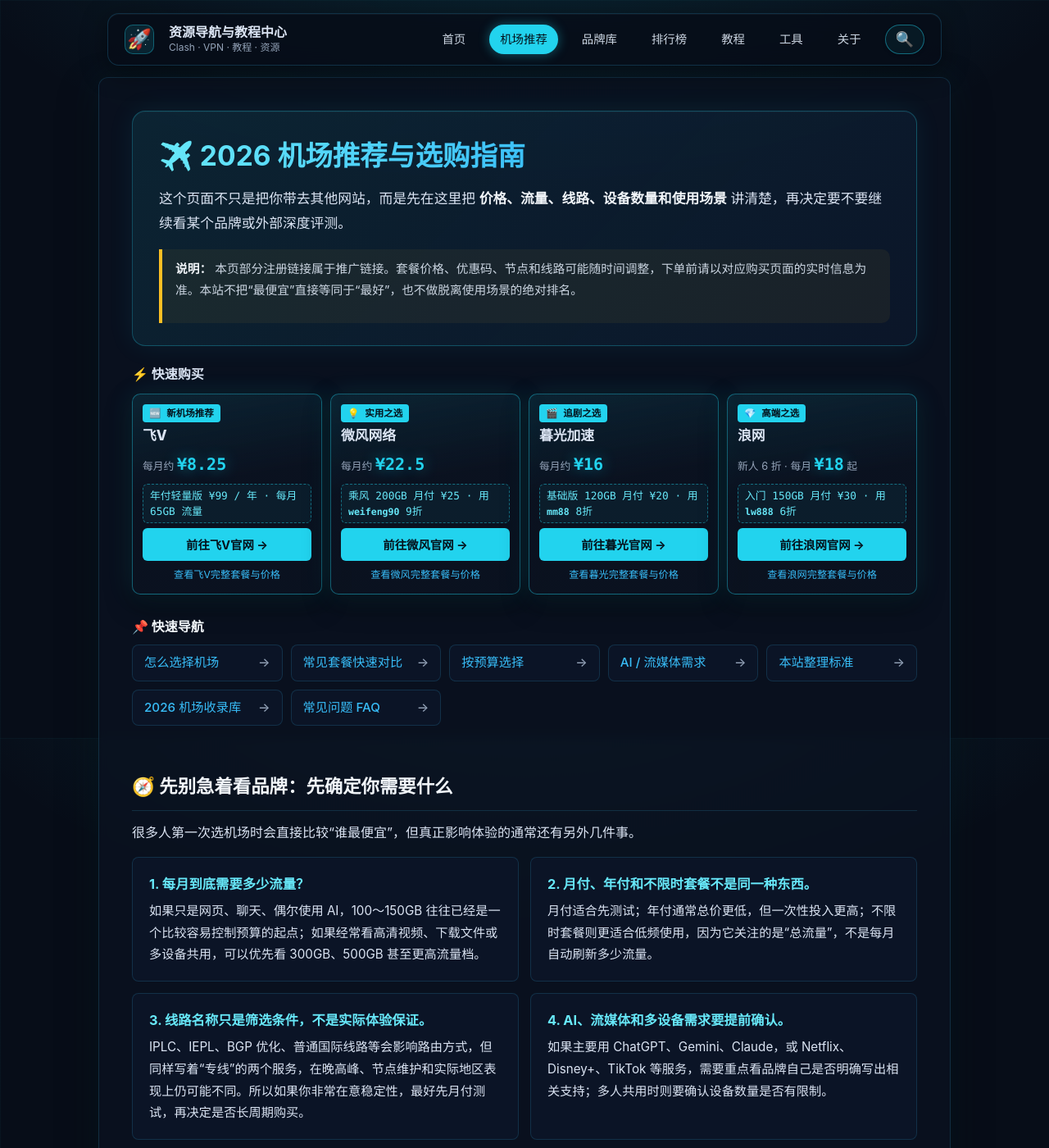
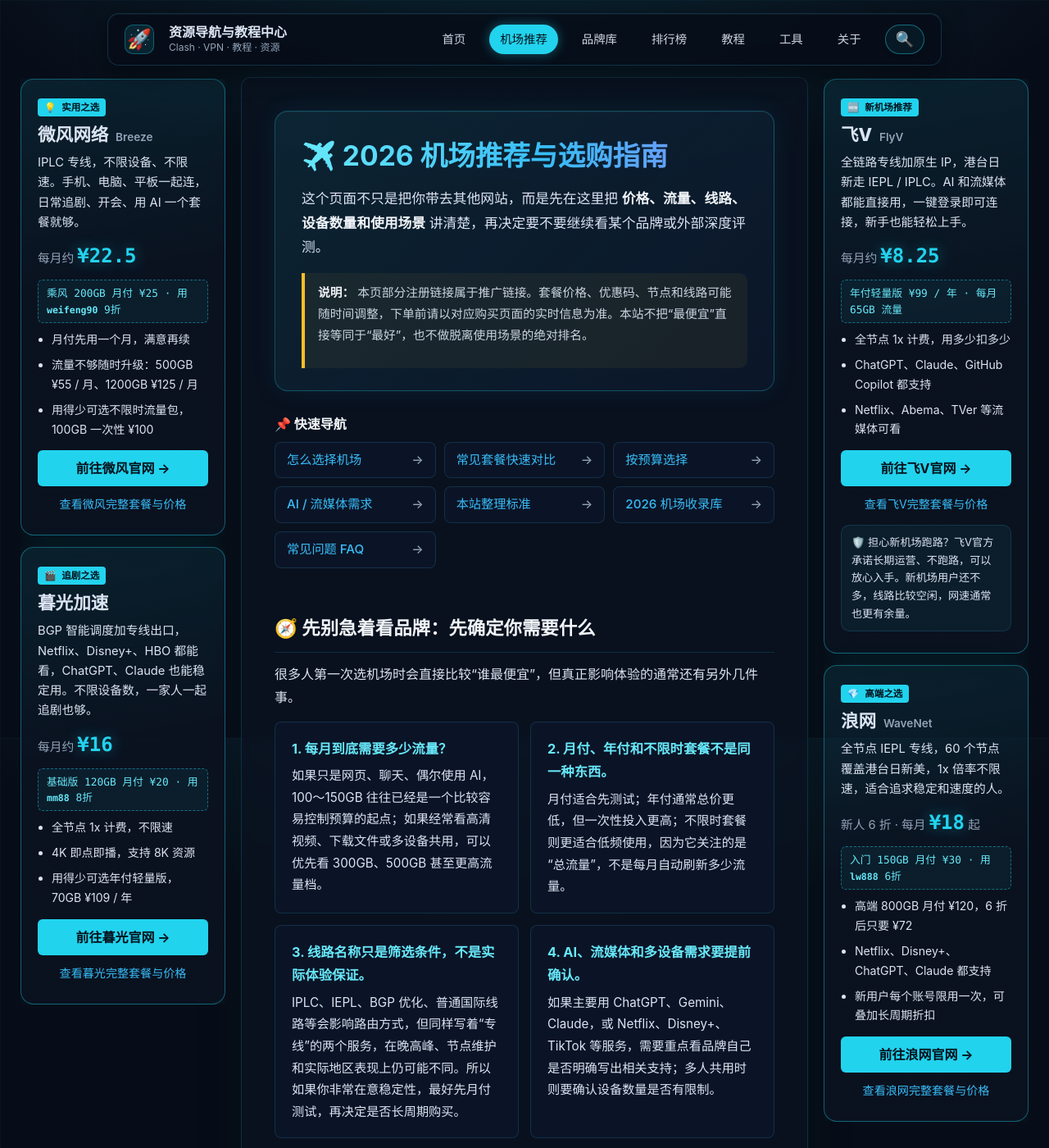
Before and after one commit to Colasaiko/tuijianjichang, a Jekyll site: the page built from airport.md, in a window 1280 px wide and 1400 px high. Shown: the whole window at 82% size. Built offline with Jekyll 4.4.1, drawn with Linux system fonts in a browser that asks for light colours.

Commit message:
Hide quick-buy cards on phones and show side columns from 1280px
Co-Authored-By: Claude Opus 5.5 <noreply@anthropic.com>

```diff
--- a/_layouts/default.html
+++ b/_layouts/default.html
@@ -7,7 +7,7 @@
     {% if page.description %}
     <meta name="description" content="{{ page.description }}">
     {% endif %}
-    <link rel="stylesheet" href="/tuijianjichang/assets/css/style-v2.css?v=20261114-1">
+    <link rel="stylesheet" href="/tuijianjichang/assets/css/style-v2.css?v=20261114-2">
     <style>
         /* Navbar geometry is intentionally fixed so page changes never resize it. */
         .navbar-wrapper {
--- a/assets/css/style-v2.css
+++ b/assets/css/style-v2.css
@@ -830,7 +830,7 @@ img {
 .ap-footer-nav td { display: block; padding: 0; border: 0; background: none !important; }
 .ap-footer-nav td:empty { display: none; }
 
-/* 机场页推荐卡片（page_class 加 ap-has-aside）：宽屏放在正文左右两侧，窄屏变成页首下方的「快速购买」小卡片 */
+/* 机场页推荐卡片（page_class 加 ap-has-aside）：宽屏放在正文左右两侧，平板是页首下方的「快速购买」小卡片，手机不显示 */
 .ap-aside-card {
     background: linear-gradient(160deg, var(--ap-hero-from), var(--ap-surface-raised));
     border: 1px solid var(--ap-line);
@@ -884,7 +884,7 @@ img {
     border-radius: 10px;
 }
 
-/* 窄屏：四张卡片排成 2×2（平板一排 4 张），只留名称、价格和购买按钮，详细介绍在下方品牌卡片 */
+/* 平板和小屏电脑：四张卡片排成一排，只留名称、价格和购买按钮，详细介绍在下方品牌卡片 */
 .ap-quickbuy {
     display: grid;
     grid-template-columns: repeat(2, minmax(0, 1fr));
@@ -911,23 +911,22 @@ img {
 .ap-quickbuy .ap-aside-card .ap-aside-note { display: none; }
 .ap-quickbuy .ap-aside-cta { margin-top: auto; min-height: 40px; font-size: 0.9rem; border-radius: 10px; }
 .ap-quickbuy .ap-aside-more { font-size: 0.76rem; margin: 6px 0 0; }
-/* 手机上再收紧：价格行已经写了折扣，优惠码说明和「查看完整套餐」先不显示 */
+/* 手机上不显示推荐卡片，读者直接看正文 */
 @media (max-width: 639px) {
-    .ap-quickbuy .ap-aside-coupon,
-    .ap-quickbuy .ap-aside-more { display: none; }
+    .ap-quickbuy { display: none; }
 }
 @media (min-width: 640px) {
     .ap-quickbuy { grid-template-columns: repeat(4, minmax(0, 1fr)); }
 }
 
-/* 宽屏：左栏 270px + 正文 + 右栏 270px 整体居中，两侧各放两张完整卡片，随页面滚动吸顶 */
-@media (min-width: 1400px) {
+/* 宽屏：左栏 250px + 正文 + 右栏 250px 整体居中，两侧各放两张完整卡片，随页面滚动吸顶 */
+@media (min-width: 1280px) {
     .main-content.ap-has-aside {
-        --ap-total: min(100vw - 48px, 1628px);
+        --ap-total: min(100vw - 48px, 1580px);
         position: relative;
-        width: calc(var(--ap-total) - 588px);
+        width: calc(var(--ap-total) - 540px);
         max-width: none;
-        margin-left: calc((100vw - var(--ap-total)) / 2 + 294px);
+        margin-left: calc((100vw - var(--ap-total)) / 2 + 270px);
         margin-right: auto;
     }
     .ap-has-aside .ap-quickbuy { display: block; margin: 0; }
@@ -937,10 +936,10 @@ img {
         position: absolute;
         top: 0;
         bottom: 0;
-        left: calc(100% + 24px);
-        width: 270px;
+        left: calc(100% + 20px);
+        width: 250px;
     }
-    .ap-has-aside .ap-quickbuy .ap-aside-left { left: auto; right: calc(100% + 24px); }
+    .ap-has-aside .ap-quickbuy .ap-aside-left { left: auto; right: calc(100% + 20px); }
     .ap-has-aside .ap-quickbuy .ap-aside-stack {
         display: flex;
         flex-direction: column;
```
